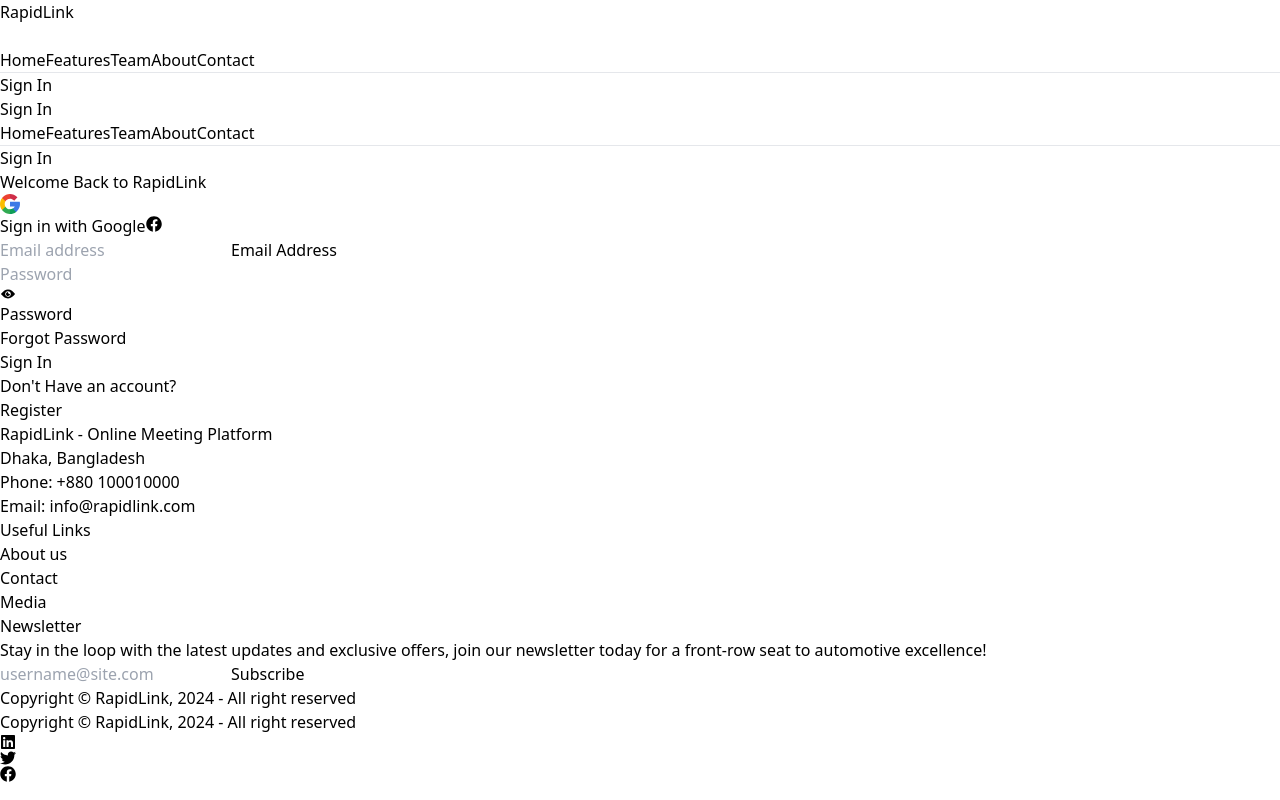
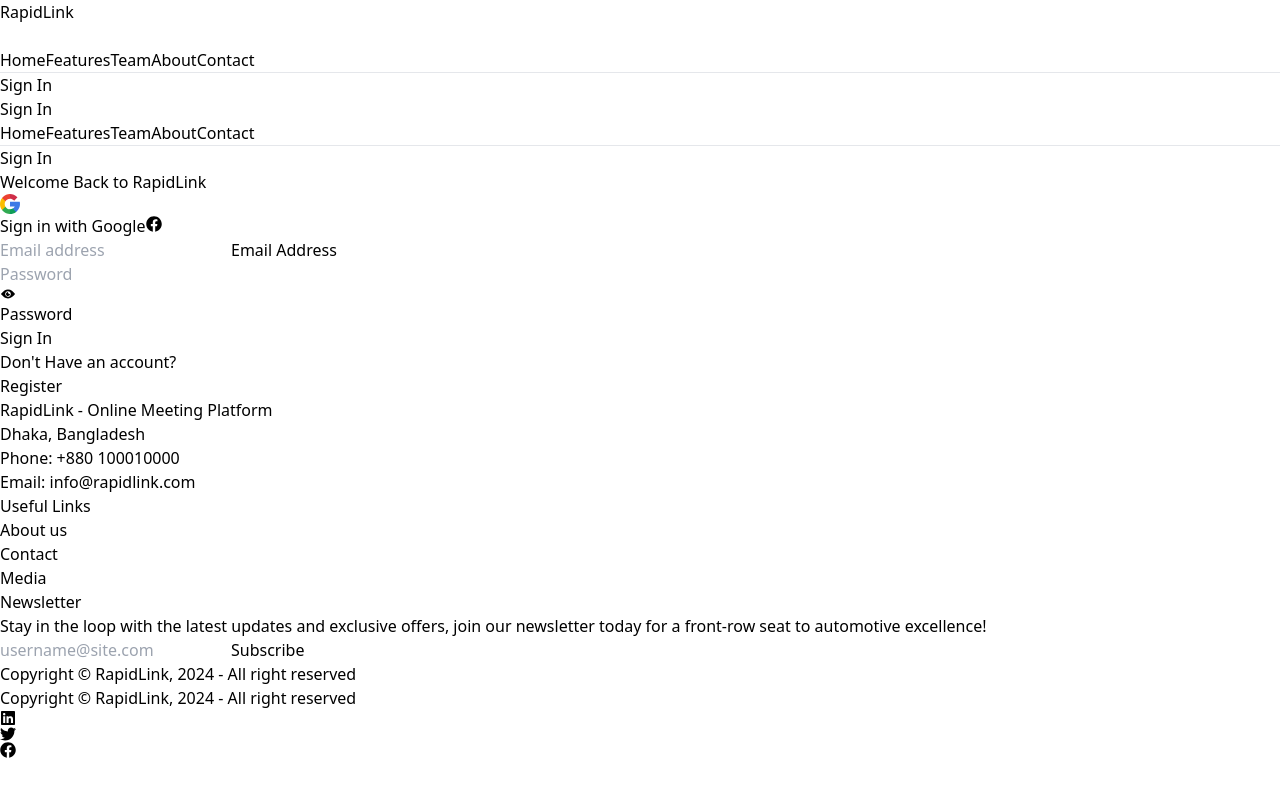
Before and after one commit to sheikhmohdnazmulhasan/RapidLink, a React (Vite) app: page /login in a window 1280 px wide. Built offline with nearby package versions, Linux system fonts and the light colour scheme; no server answers.

Commit message:
Email and password login functionality has been successfully integrated

```diff
--- a/src/pages/Root/Login.jsx
+++ b/src/pages/Root/Login.jsx
@@ -1,26 +1,43 @@
 import { useContext, useState } from "react";
-import { FaFacebook, FaGithub } from "react-icons/fa";
+import { FaFacebook } from "react-icons/fa";
 import { IoIosEye, IoIosEyeOff } from "react-icons/io";
 import { Link } from "react-router-dom";
 import { AuthContext } from "../../Providers/AuthProvider";
+import toast, { Toaster } from "react-hot-toast";
 
 const Login = () => {
     const { logInWithEmailAndPassword } = useContext(AuthContext);
 
     const [showPass, setShowPass] = useState(false);
+    const [showPassResetText, setShowPassResetText] = useState(false);
 
     const handleLogin = (event) => {
         event.preventDefault();
+        setShowPassResetText(false);
 
         const email = event.target.email.value;
         const password = event.target.password.value;
 
-        console.log(email, password);
+        const toastId = toast.loading('Working');
+
+        logInWithEmailAndPassword(email, password).then(() => {
+
+            toast.success('Login Successful', { id: toastId });
+
+        }).catch(err => {
+
+            if (err.code == 'auth/invalid-credential') {
+
+                toast.error('Incorrect Password', { id: toastId });
+                setShowPassResetText(true);
+            }
+        });
 
     }
 
     return (
         <div>
+            <Toaster />
             <div>
                 <div className=" px-5 py-6 flex flex-col justify-center sm:py-12">
                     <div className="relative py-3 sm:max-w-xl sm:mx-auto">
@@ -74,7 +91,7 @@ const Login = () => {
                                         <label htmlFor="password" className="absolute left-0 -top-3.5 text-gray-600 text-sm peer-placeholder-shown:text-base peer-placeholder-shown:text-gray-440 peer-placeholder-shown:top-2 transition-all peer-focus:-top-3.5 peer-focus:text-gray-600 peer-focus:text-sm">Password</label>
 
                                     </div>
-                                    <p className="mt-2 font-semibold hover:underline cursor-pointer">Forgot Password</p>
+                                    {showPassResetText && <p className="mt-2 font-semibold hover:underline cursor-pointer">Forgot Password</p>}
                                     <div className="relative flex gap-4 items-center">
                                         <button className="bg-[#FFE924] text-black mt-5 rounded-md px-2 py-1">Sign In</button>
                                         <div className="flex mt-4">
```
